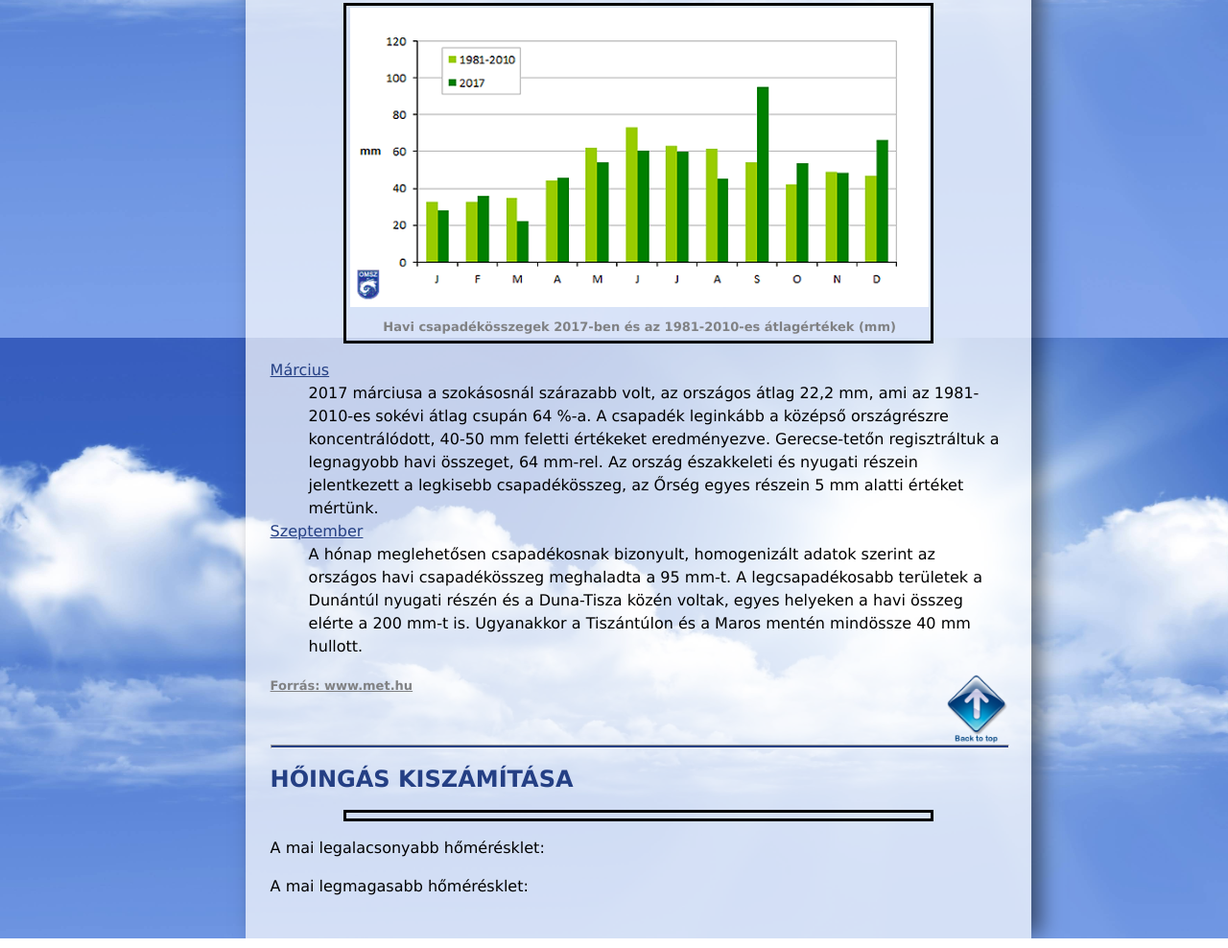
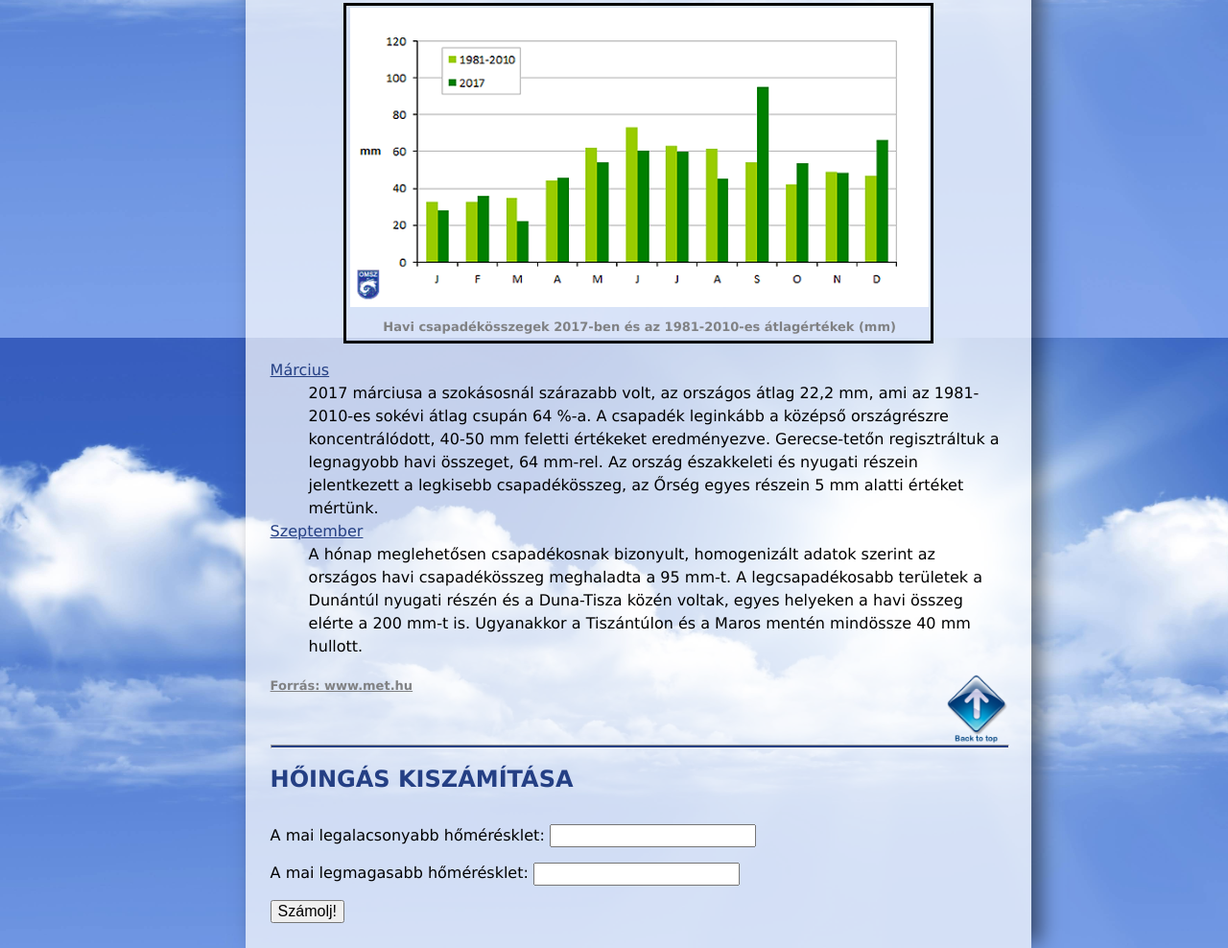
Before and after one commit to DPKRig0/idojaras_git_dolgozat_RigoNorbert, a plain HTML site: page index.html in a window 1280 px wide. Shown: the part 1248-2236 px from the top of the page at 96% size. Drawn offline with Linux system fonts and the light colour scheme.

Commit message:
18-20. feladat

```diff
--- a/ido.css
+++ b/ido.css
@@ -62,6 +62,9 @@ input
 	font-size:medium;
 	margin-top:2%;
 }
+input:focus{
+	background-color: #808183;
+}
 h1, h2{
 color: #243f84;
 text-transform: uppercase;}
--- a/index.html
+++ b/index.html
@@ -56,24 +56,18 @@
     <dt>Szeptember</dt>
     <dd>A hónap meglehetősen csapadékosnak bizonyult, homogenizált adatok szerint az országos havi csapadékösszeg meghaladta a 95 mm-t. A legcsapadékosabb területek a Dunántúl nyugati részén és a Duna-Tisza közén voltak, egyes helyeken a havi összeg elérte a 200 mm-t is. Ugyanakkor a Tiszántúlon és a Maros mentén mindössze 40 mm hullott.</dd>
     </dl>
-    <a href="index.html#keret"><img src="top.png" alt="fel" id="fel"></a>
+    <a href="index.html#keret" class="szurke"><img src="top.png" alt="fel" id="fel"></a>
     <p><a href="https://www.met.hu" target="_blank" class="szurke">Forrás: www.met.hu</a></p>
 
 <hr>
 <h2>Hőingás kiszámítása</h2>
-<table>
-    <tr>
-        <td></td>
-    </tr>
-    <tr>
-        <td></td>
-    </tr>
-</table>
-<p>A mai legalacsonyabb hőmérésklet:</p>
-<p>A mai legmagasabb hőmérésklet: </p>
-
-
-<https://met.hu/eghajlat/magyarorszag_eghajlata/eghajlati_visszatekinto/elmult_evek_idojarasa/>
+<form>
+    <label>A mai legalacsonyabb hőmérésklet:</label>
+    <input type="text" name="input1"><br>
+    <label>A mai legmagasabb hőmérésklet: </label>
+    <input type="text" name="input2"><br>
+    <input type="button" value="Számolj!" id="button">
+</form>
 
     </div>
 </body>
```
